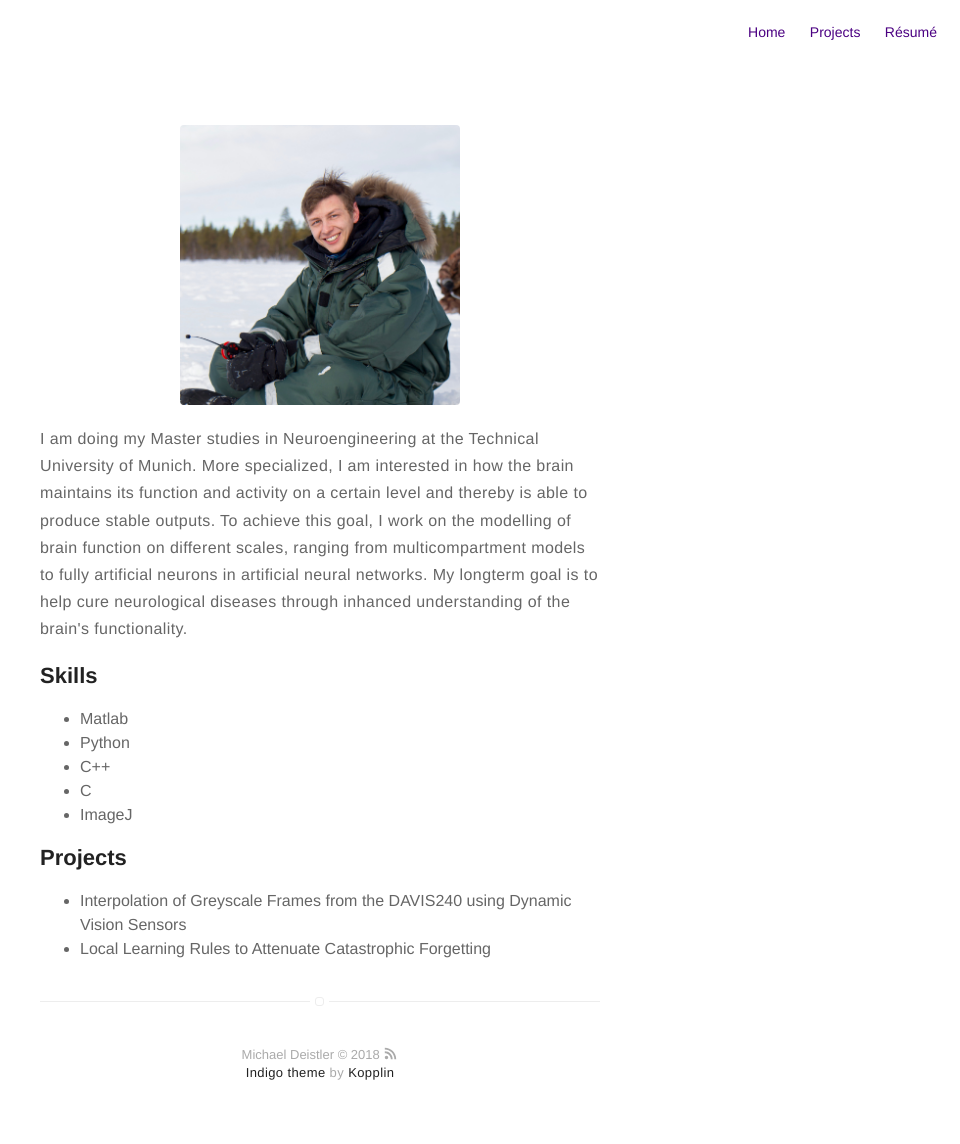
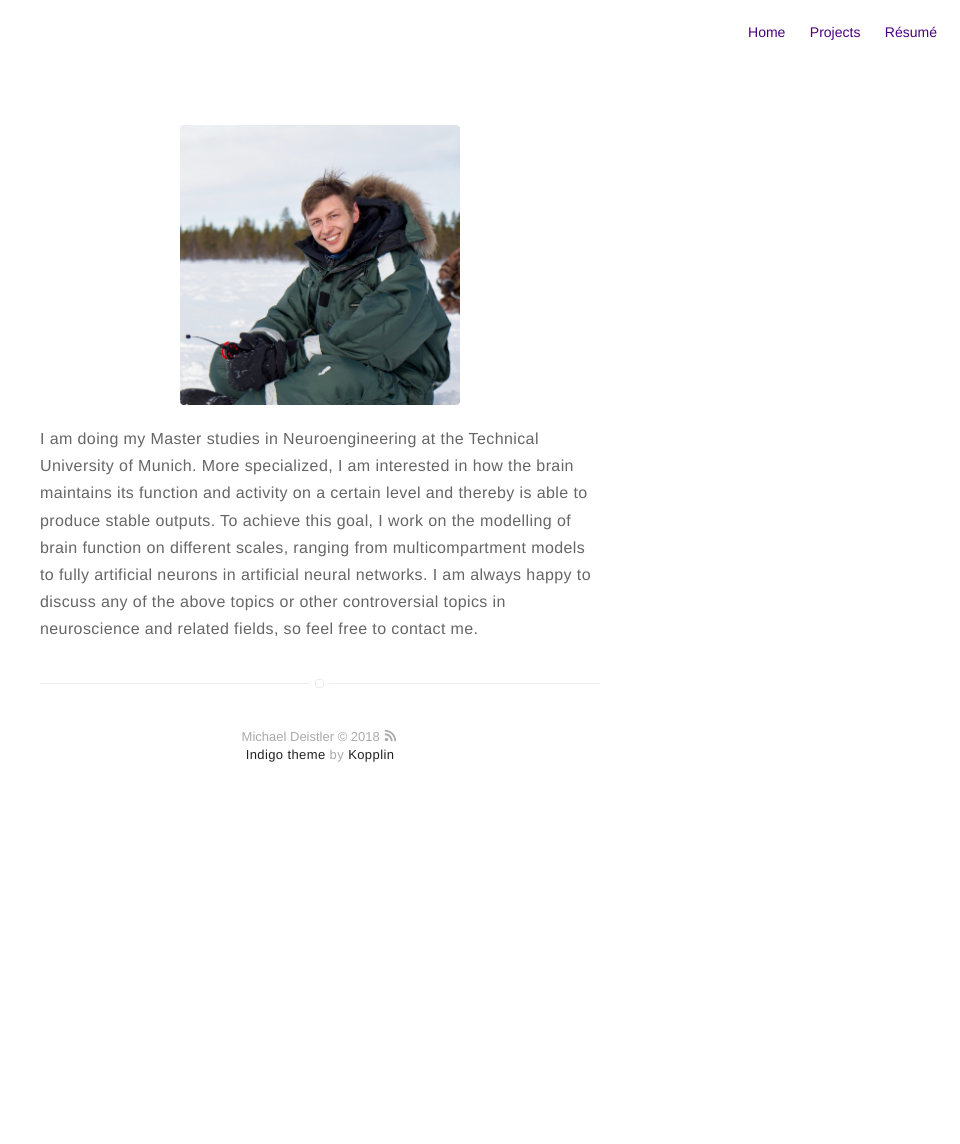
Before and after one commit to michaeldeistler/michaeldeistler.github.io, a Jekyll site: the page built from about.md, in a window 1280 px wide. Shown: the whole page, without its empty margins (320-1280 px from the left). Built offline with Jekyll 4.4.1, drawn with Linux system fonts in a browser that asks for light colours; after the commit the page ends 900 px from its top, so only the background shows below that.

Commit message:
image test

```diff
--- a/_posts/2018-09-01-spiking_network_drosophila_modelling.markdown
+++ b/_posts/2018-09-01-spiking_network_drosophila_modelling.markdown
@@ -18,7 +18,3 @@ What was it about?
 ---
 
 What were the results?
-
----
-
-Roundup
--- a/_sass/components/header.sass
+++ b/_sass/components/header.sass
@@ -6,7 +6,7 @@
     z-index: 99
 
     > .link > .selfie
-        width: 160px
+        width: 180px
         margin-bottom: 25px
         border-radius: 100%
         transition: all .2s
--- a/about.md
+++ b/about.md
@@ -8,22 +8,5 @@ layout: page
 More specialized, I am interested in how the brain maintains its function and activity on a
 certain level and thereby is able to produce stable outputs. To achieve this goal, I work on
 the modelling of brain function on different scales, ranging from multicompartment models to
-fully artificial neurons in artificial neural networks. My longterm goal is to help cure neurological
-diseases through inhanced understanding of the brain's functionality.</p>
-
-<h2>Skills</h2>
-
-<ul class="skill-list">
-	<li>Matlab</li>
-	<li>Python</li>
-	<li>C++</li>
-	<li>C</li>
-	<li>ImageJ</li>
-</ul>
-
-<h2>Projects</h2>
-
-<ul>
-	<li>Interpolation of Greyscale Frames from the DAVIS240 using Dynamic Vision Sensors</li>
-	<li>Local Learning Rules to Attenuate Catastrophic Forgetting</li>
-</ul>
+fully artificial neurons in artificial neural networks.
+I am always happy to discuss any of the above topics or other controversial topics in neuroscience and related fields, so feel free to contact me.</p>
```
Also changed, not shown: _posts/2018-04-07-local-learning-rules.markdown (+5 -5 lines), assets/images/james.jpg (deleted), assets/images/profile.jpg (deleted), 1 other file.
